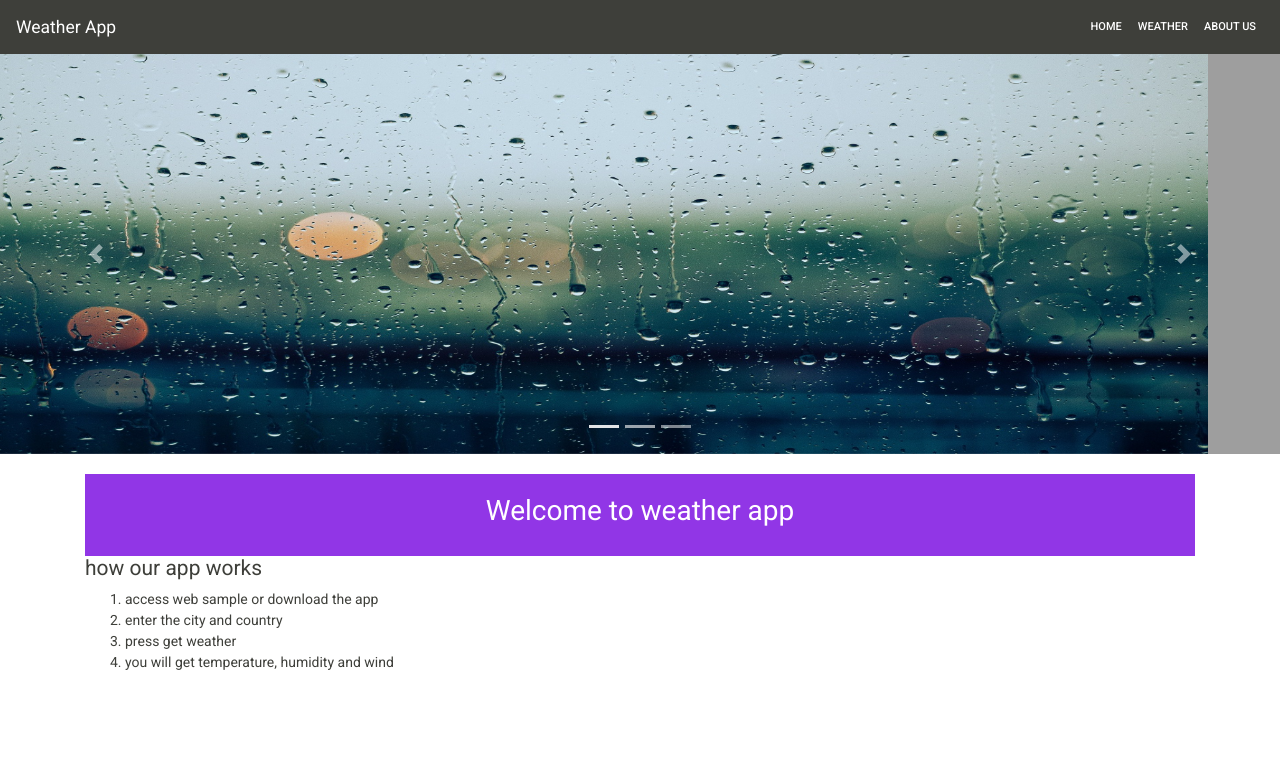
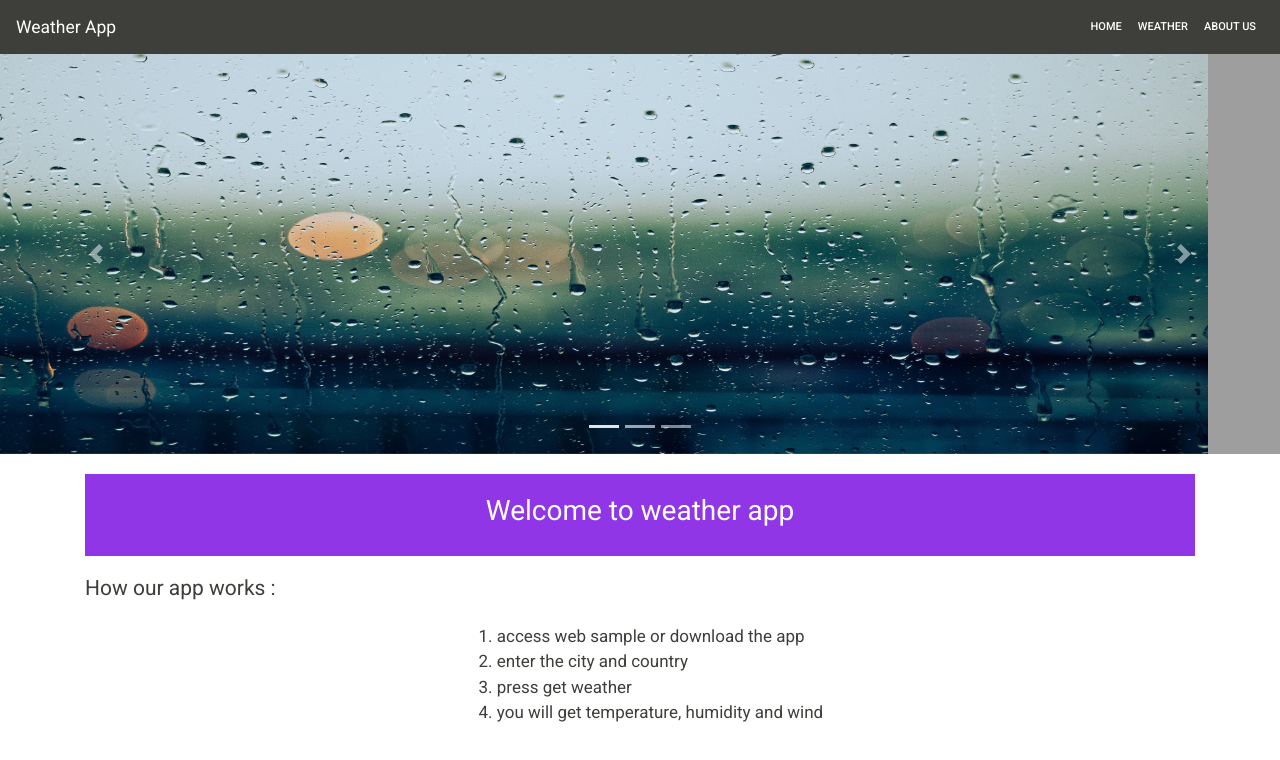
Before and after one commit to LucianoSainz/React-Weather-App, a React app: page / in a window 1280 px wide. Shown: the top 760 px of the page. Built offline with nearby package versions, Linux system fonts and the light colour scheme; grey boxes are pictures that could not be loaded.

Commit message:
added styles

```diff
--- a/src/app/components/Comp.css
+++ b/src/app/components/Comp.css
@@ -1,7 +1,21 @@
 .titleOne{
-    text-align: center;
+    display: flex;
+    justify-content: center;
     padding:20px 0 20px;
     margin-top: 20px;
     background-color: rgb(145, 54, 230);
     color:#fff;
 }
+
+.titleTwo{
+    display: flex;
+    padding-top: 20px;
+}
+
+.list{
+    display: flex;
+    justify-content: center;
+    padding-top: 15px;
+    font-size: 17px;
+
+}
--- a/src/app/components/Component.js
+++ b/src/app/components/Component.js
@@ -9,13 +9,17 @@ const Component = () => {
             <div className="titleOne">
                 <h2>Welcome to weather app</h2>
             </div>
-            <h4>how our app works</h4>
+            <div className="titleTwo">
+                <h4>How our app works :</h4>
+            </div>
+            <div className="list">
             <ol>
                 <li>access web sample or download the app</li>
                 <li>enter the city and country</li>
                 <li>press get weather</li>
                 <li>you will get temperature, humidity and wind</li>
             </ol>
+            </div>
         </Container>
     )
 }
```
